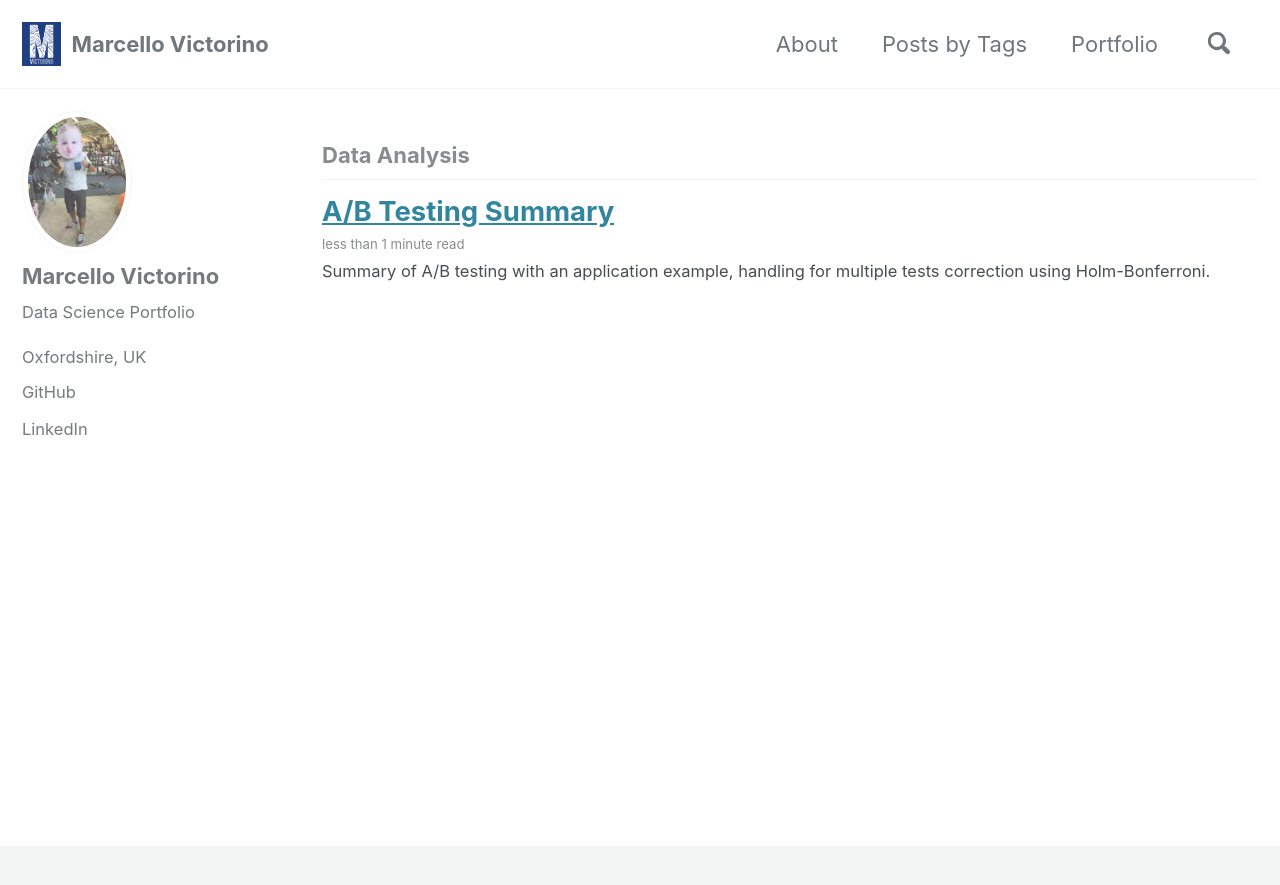
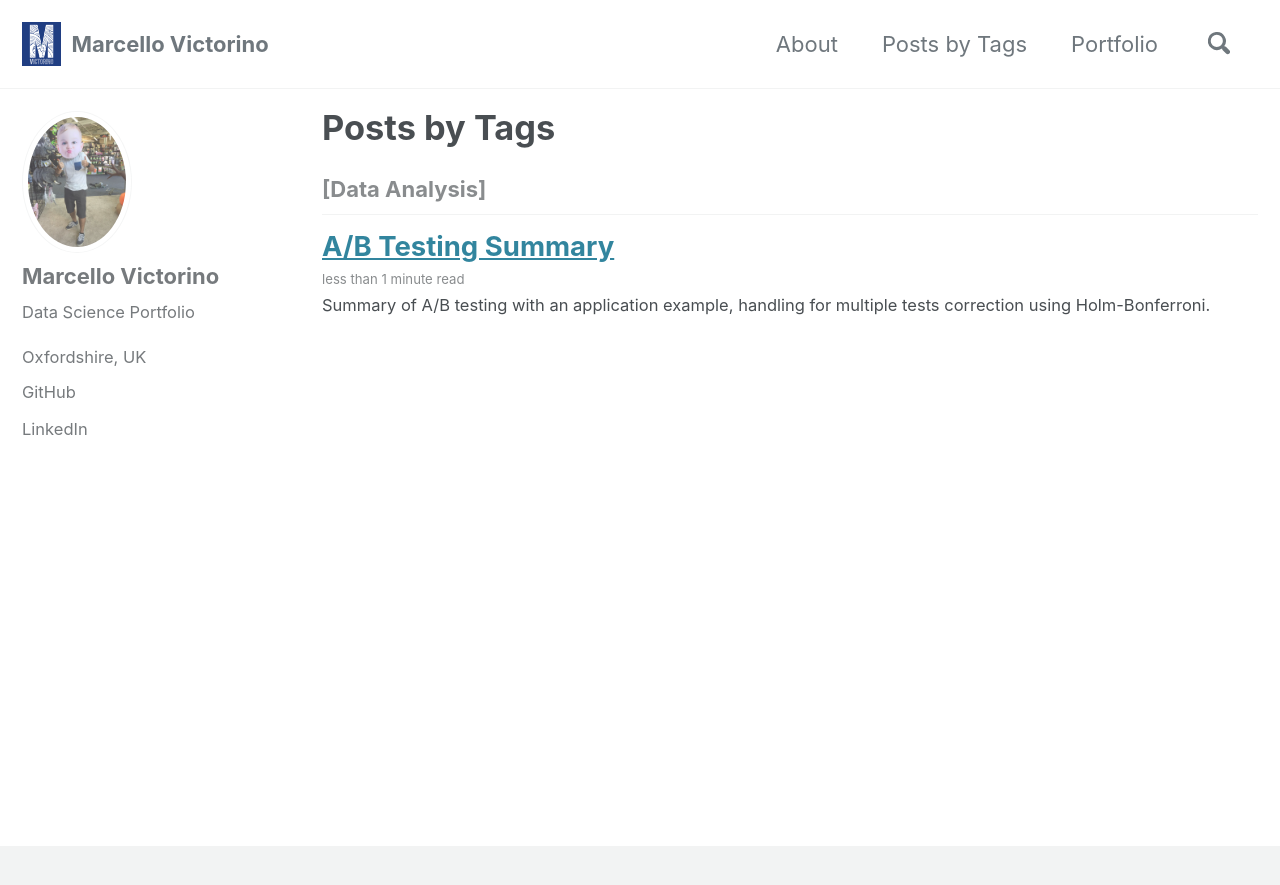
Before and after one commit to marcellovictorino/marcellovictorino.github.io, a Jekyll site: the page built from _pages/posts-by-tags.md, in a window 1280 px wide and 900 px high. Shown: the top 885 px of the window. Built offline with Jekyll 4.4.1, drawn with Linux system fonts in a browser that asks for light colours; cached includes are drawn as plain includes.

Commit message:
feat: posts by tags page

```diff
--- a/_data/navigation.yml
+++ b/_data/navigation.yml
@@ -3,7 +3,7 @@ main:
   - title: "About"
     url: /about/
   - title: "Posts by Tags"
-    url: /projects/
+    url: /posts-by-tags/
   - title: "Portfolio"
     url: /portfolio/
   # - title: "Sample Collections"
--- a/_pages/projects.md
+++ b/_pages/posts-by-tags.md
@@ -1,7 +1,7 @@
 ---
 layout: archive
-permalink: /projects/
-title: "" #"Data Science Projects"
+permalink: /posts-by-tags/
+title: "Posts by Tags" #"Data Science Projects"
 author_profile: true
 classes: wide
 # header:
@@ -12,7 +12,7 @@ classes: wide
 
 {% for tag in group_names %}
   {% assign posts = group_items[forloop.index0] %}
-  <h3 id="{{ tag | slugify }}" class="archive__subtitle">{{ tag }}</h3>
+  <h3 id="{{ tag | slugify }}" class="archive__subtitle">[{{ tag }}]</h3>
   {% for post in posts %}
     {% include archive-single.html %}
   {% endfor %}
```
